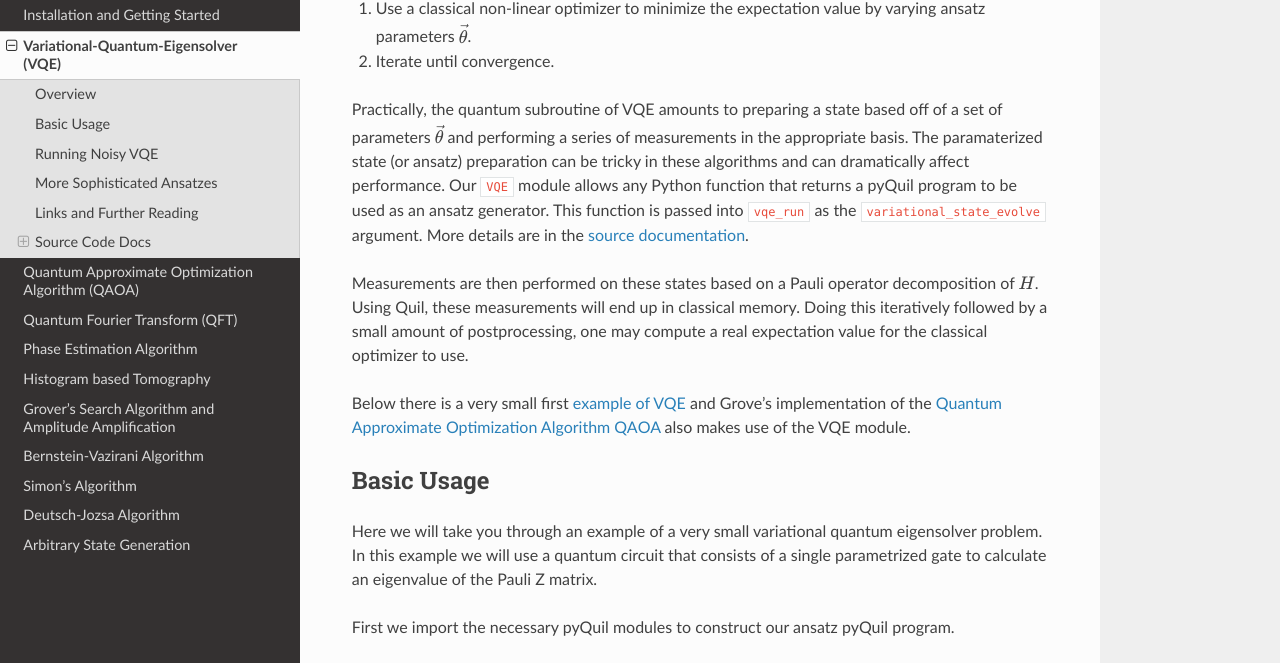
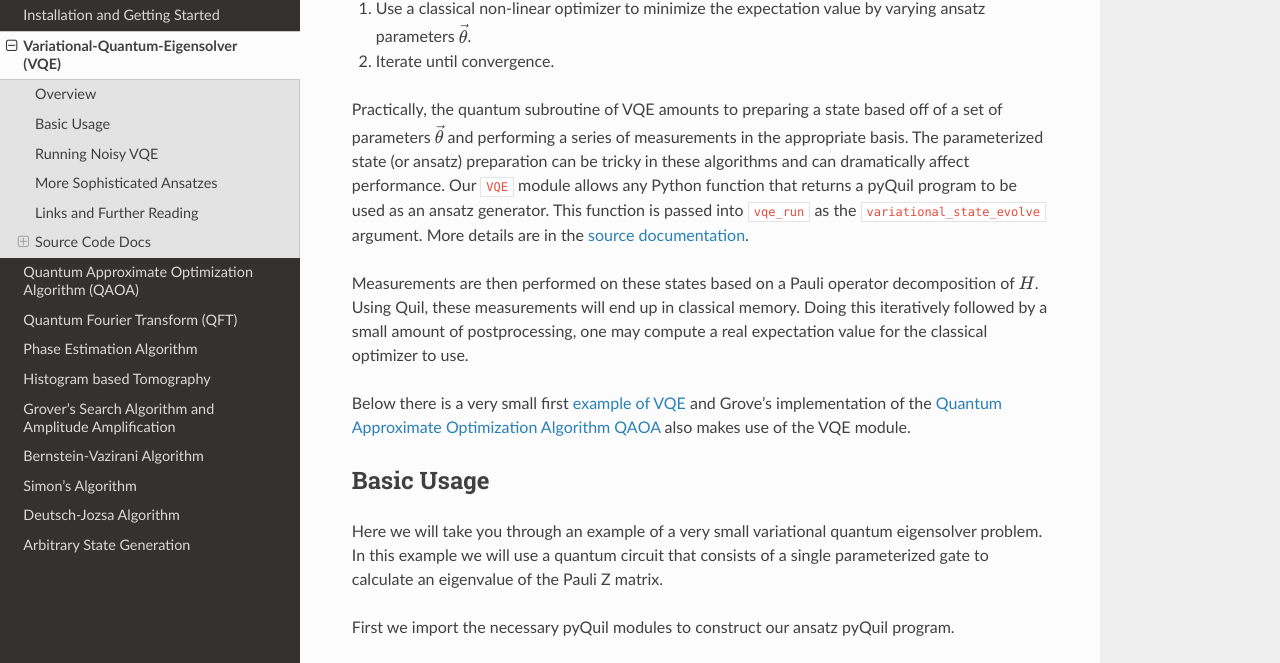
Before and after one commit to rigetti/grove, a Sphinx documentation site: the page built from docs/vqe.rst, in a window 1280 px wide and 900 px high, scrolled down 481 px. Shown: the part 130-793 px from the top of the window. Built offline with Sphinx 7.4.7 and the Read the Docs theme 2.0.0, drawn with Linux system fonts in a browser that asks for light colours.

Commit message:
Fix typos.
paramaterized -> parameterized.
parametrized -> parameterized (this spelling was chosen for consistency with the rest of the code).

```diff
--- a/docs/vqe.rst
+++ b/docs/vqe.rst
@@ -31,7 +31,7 @@
 
 Practically, the quantum subroutine of VQE amounts to preparing a state based off
 of a set of parameters :math:`\vec{\theta}` and performing a series of measurements
-in the appropriate basis. The paramaterized state (or ansatz) preparation can be tricky
+in the appropriate basis. The parameterized state (or ansatz) preparation can be tricky
 in these algorithms and can dramatically affect performance.  Our ``VQE`` module allows any
 Python function that returns a pyQuil program to be used as an ansatz generator.  This
 function is passed into ``vqe_run`` as the ``variational_state_evolve`` argument. More details
@@ -52,7 +52,7 @@
 
 Here we will take you through an example of a very small variational
 quantum eigensolver problem. In this example we will use a quantum
-circuit that consists of a single parametrized gate to calculate an
+circuit that consists of a single parameterized gate to calculate an
 eigenvalue of the Pauli Z matrix.
 
 First we import the necessary pyQuil modules to construct our ansatz
```
